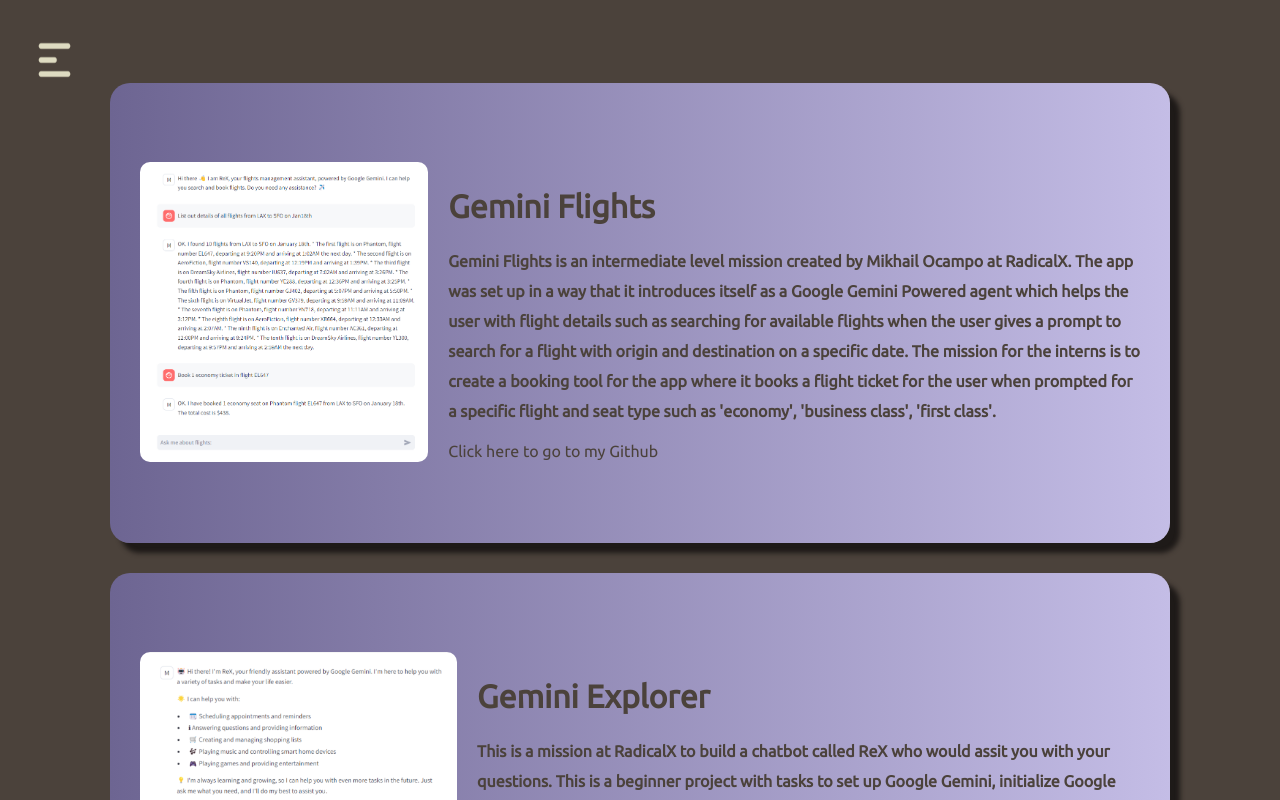
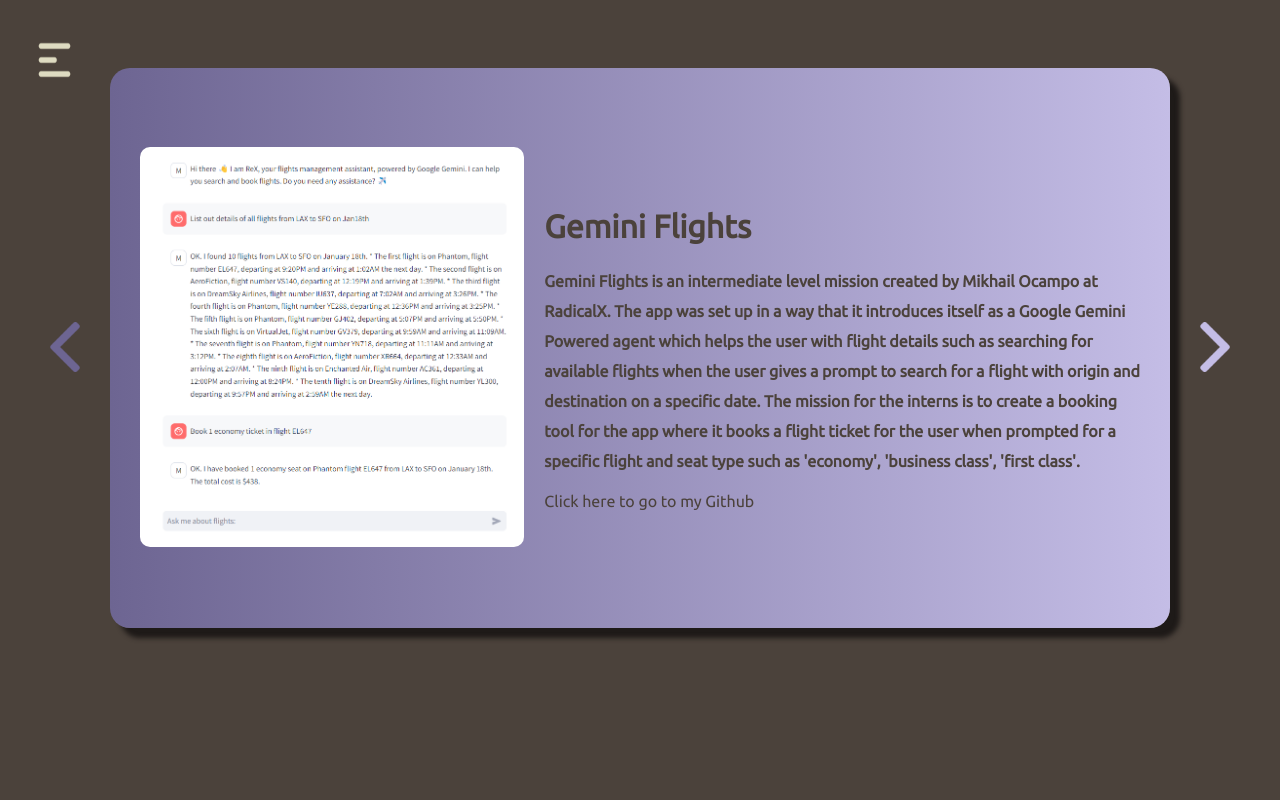
Before and after one commit to sivaShilpa/fullstack-portfolio, a React (Create React App) app: page /projects in a window 1280 px wide. Shown: the top 800 px of the page. Built offline with nearby package versions, Linux system fonts and the light colour scheme.

Commit message:
carousel addition

```diff
--- a/src/components/Carousel/Carousel.css
+++ b/src/components/Carousel/Carousel.css
@@ -1,36 +1,26 @@
 .carousel {
-    position: relative;
   max-width: 100%;
-    overflow: hidden;
+  display: flex;
+  flex-direction: row;
+  justify-content: center;
+  align-items: center;
+  gap: 20px;
 }
-  .carousel__btn {
-    position: absolute;
-    top: 50%;
-    transform: translateY(-50%);
-    background-color: rgba(0, 0, 0, 0.5);
-    color: white;
-    font-size: 1.5rem;
-    border: none;
-    padding: 1rem;
+.carousel_link {
   cursor: pointer;
   z-index: 1;
   transition: background-color 0.3s;
 }
-  .carousel__btn:hover {
-    background-color: rgba(0, 0, 0, 0.8);
-  }
-  .carousel__btn--prev {
-    left: 0;
-  }
-  .carousel__btn--next {
-    right: 0;
-  }
-  .carousel__img {
+.carousel_card {
   width: 100%;
   height: auto;
   display: block;
   transition: transform 0.3s ease-in-out;
 }
-  .carousel__img:hover {
+.carousel_card:hover {
   transform: scale(1.05);
 }
+.carousel_indicator {
+  max-width: 50px;
+  max-height: 50px;
+}
--- a/src/components/Carousel/Carousel.jsx
+++ b/src/components/Carousel/Carousel.jsx
@@ -1,29 +1,30 @@
-import React, { useState } from 'react';
-const Carousel = ({ images }) => {
+import React, { useState } from "react";
+import ProjectCard from "../ProjectCard/ProjectCard";
+import Images from "../../constants/Images";
+import "./Carousel.css";
+const Carousel = ({ projects }) => {
   const [activeIndex, setActiveIndex] = useState(0);
   const nextSlide = () => {
     setActiveIndex((prevIndex) =>
-      prevIndex === images.length - 1 ? 0 : prevIndex + 1
+      prevIndex === projects.length - 1 ? 0 : prevIndex + 1
     );
   };
   const prevSlide = () => {
     setActiveIndex((prevIndex) =>
-      prevIndex === 0 ? images.length - 1 : prevIndex - 1
+      prevIndex === 0 ? projects.length - 1 : prevIndex - 1
     );
   };
   return (
     <div className="carousel">
-      <button onClick={prevSlide} className="carousel__btn carousel__btn--prev">
-        &lt;
-      </button>
-      <img
-        src={images[activeIndex]}
-        alt={`Slide ${activeIndex}`}
-        className="carousel__img"
-      />
-      <button onClick={nextSlide} className="carousel__btn carousel__btn--next">
-        &gt;
-      </button>
+      <a onClick={prevSlide} className="carousel_link">
+        <img src={Images.Left} alt="Left" className="carousel_indicator" />
+      </a>
+
+      <ProjectCard project={projects[activeIndex]} className="carousel_card" />
+
+      <a onClick={nextSlide} className="carousel_link">
+        <img src={Images.Right} alt="Right" className="carousel_indicator" />
+      </a>
     </div>
   );
 };
--- /dev/null
+++ b/src/components/ProjectCard/ProjectCard.css
@@ -0,0 +1,29 @@
+.card-projects {
+  display: flex;
+  flex-direction: row;
+  flex-wrap: wrap;
+  justify-content: center;
+  align-items: center;
+  text-align: left;
+  padding: 30px;
+  max-width: 1000px;
+  min-height: 500px;
+  gap: 20px;
+}
+.project-image {
+  max-height: 400px;
+  left: 0;
+  flex: 1;
+  border-radius: 10px;
+}
+.projectContent {
+  flex: 3;
+  color: #4b423b;
+}
+.link > a {
+  text-decoration: none;
+  color: #4b423b;
+}
+.project-desc {
+  line-height: 30px;
+}
--- /dev/null
+++ b/src/components/ProjectCard/ProjectCard.jsx
@@ -0,0 +1,28 @@
+import React from "react";
+import "./ProjectCard.css";
+const ProjectCard = ({ project }) => {
+  return (
+    <div class="card-projects purpleBox">
+      <div className="projectImg">
+        <img class="project-image" src={project.image} alt="project" />
+      </div>
+      <div className="projectContent">
+        <div className="project-name">
+          <h1>{project.name}</h1>
+        </div>
+        <div className="project-desc">
+          <p>
+            <strong>{project.description}</strong>
+          </p>
+        </div>
+        <div className="link">
+          <a href={project.git} target="_blank" rel="noreferrer">
+            Click here to go to my Github
+          </a>
+        </div>
+      </div>
+    </div>
+  );
+};
+
+export default ProjectCard;
--- a/src/constants/Images.js
+++ b/src/constants/Images.js
@@ -22,6 +22,8 @@
 import python from "../assets/skills/python.png";
 import react from "../assets/skills/react.png";
 import sql from "../assets/skills/sql.png";
+import left from "../assets/indicators/left-arrow.png"
+import right from "../assets/indicators/right-arrow.png"
 
 const Images = {
   Home: Home,
@@ -51,5 +53,7 @@
     sql,
   ],
   SkillsTexts: ["VertexAI", "Axios", "Gemini"],
+  Left: left,
+  Right: right,
 };
 export default Images;
--- a/src/pages/Projects/Project.css
+++ b/src/pages/Projects/Project.css
@@ -1,43 +1,7 @@
-.projectsPage{
-    display: flex;
-    flex-direction: row;
-    flex-wrap: wrap;
-    justify-content: center;
-    align-items: center;
-    gap: 30px;
-    margin-top: 1600px;
-    margin-bottom: 200px;
+.projectsPage {
+  display: flex;
+  justify-content: center;
+  align-items: center;
+  margin-top: 200px;
+  margin-bottom: 200px;
 }
-.card-projects{
-    display: flex;
-    flex-direction: row;
-    flex-wrap: wrap;
-    justify-content: center;
-    align-items: center;
-    text-align: left;
-    padding: 30px;
-    max-width: 1000px;
-    min-height: 400px;
-    gap: 20px;
-}
-.project-image{
-    /* max-width: 300px; */
-    max-height: 300px;
-    /* justify-content: center;
-    align-items: center;
-    text-align: left; */
-    left: 0;
-    flex: 1;
-    border-radius: 10px;
-}
-.projectContent{
-    flex: 3;
-    color: #4b423b;
-}
-.link > a{
-    text-decoration: none;
-    color: #4b423b;
-}
-.project-desc{
-    line-height: 30px;
-}
--- a/src/pages/Projects/Project.jsx
+++ b/src/pages/Projects/Project.jsx
@@ -2,6 +2,7 @@
 import { useState, useEffect } from "react";
 import Loading from "../../components/Loading/Loading";
 import React from "react";
+import Carousel from "../../components/Carousel/Carousel";
 
 const Project = () => {
   const [projects, setProjects] = useState(null);
@@ -19,26 +20,7 @@
   useEffect(() => getProjectsData(), []);
 
   const loaded = () => {
-    return projects.map((project) => (
-      <div class="card-projects purpleBox">
-        <div className="projectImg">
-          <img class="project-image" src={project.image} alt="project" />
-        </div>
-        <div className="projectContent">
-          <div className="project-name">
-            <h1>{project.name}</h1>
-          </div>
-          <div className="project-desc">
-            <p>
-              <strong>{project.description}</strong>
-            </p>
-          </div>
-          <div className="link">
-            <a href={project.git}>Click here to go to my Github</a>
-          </div>
-        </div>
-      </div>
-    ));
+    return <Carousel projects={projects} />;
   };
 
   return <div class="projectsPage">{projects ? loaded() : <Loading />}</div>;
```
Also changed, not shown: src/assets/indicators/left-arrow.png (added), src/assets/indicators/right-arrow.png (added). Lines whose indentation alone changed are shown as unchanged.
